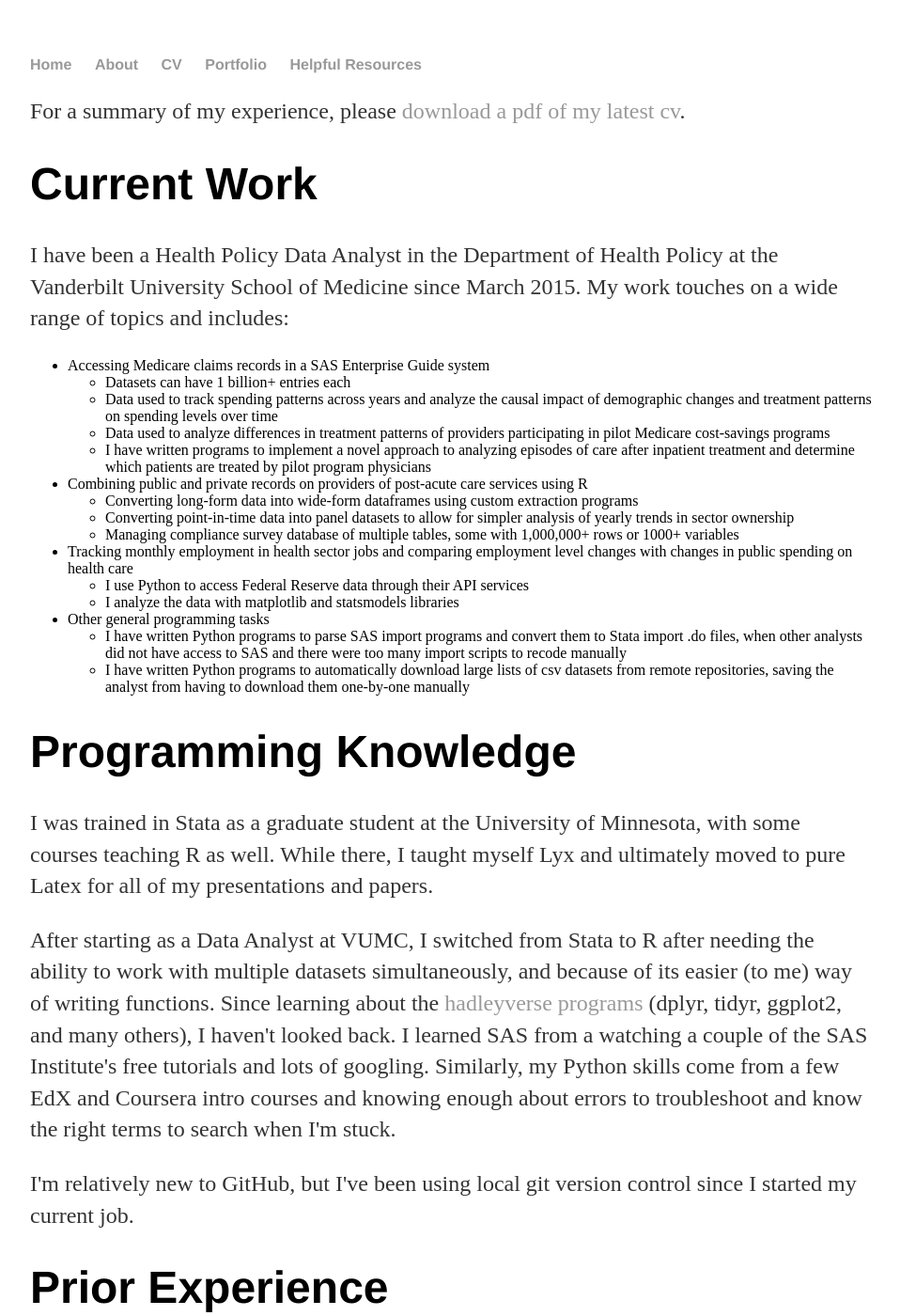
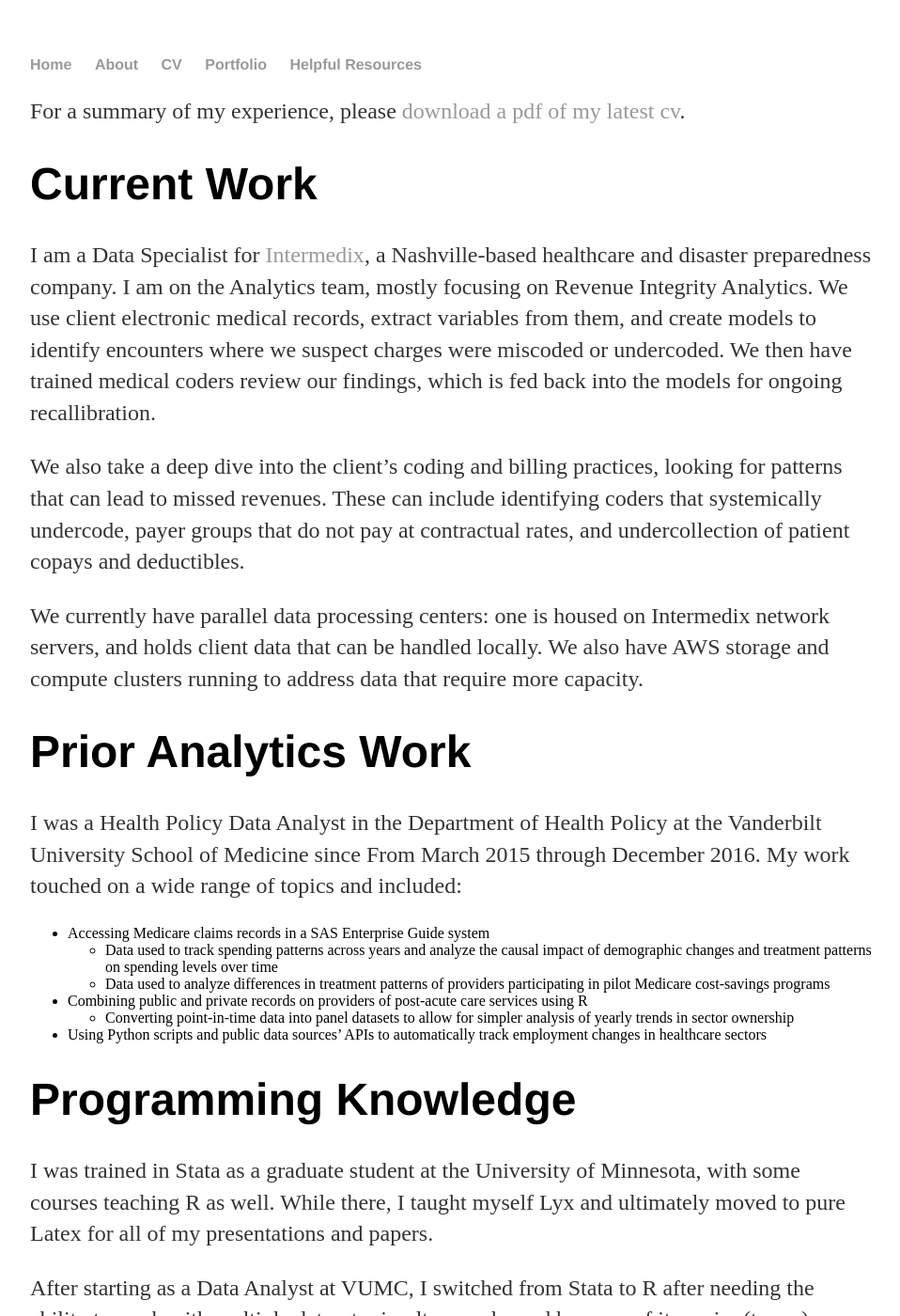
Before and after one commit to robertgambrel/robertgambrel.github.io, a Jekyll site: the page built from cv/index.md, in a window 1280 px wide and 1400 px high. Shown: the whole window at 94% size, without its empty margins (160-1118 px from the left). Built offline with Jekyll 4.4.1, drawn with Linux system fonts in a browser that asks for light colours; some of the changed text lies outside the part shown.

Commit message:
Update w/ current job info

```diff
--- a/cv/index.md
+++ b/cv/index.md
@@ -5,30 +5,27 @@ title: Robert Gambrel - CV
 For a summary of my experience, please [download a pdf of my latest cv](/assets/2016 10 Robert Gambrel Resume.pdf).
 
 # Current Work
-I have been a Health Policy Data Analyst in the Department of Health Policy at the Vanderbilt University School of Medicine since March 2015. My work touches on a wide range of topics and includes:
+I am a Data Specialist for [Intermedix](https://www.intermedix.com), a Nashville-based healthcare and disaster preparedness company. I am on the Analytics team, mostly focusing on Revenue Integrity Analytics. We use client electronic medical records, extract variables from them, and create models to identify encounters where we suspect charges were miscoded or undercoded. We then have trained medical coders review our findings, which is fed back into the models for ongoing recallibration.
+
+We also take a deep dive into the client's coding and billing practices, looking for patterns that can lead to missed revenues. These can include identifying coders that systemically undercode, payer groups that do not pay at contractual rates, and undercollection of patient copays and deductibles.
+
+We currently have parallel data processing centers: one is housed on Intermedix network servers, and holds client data that can be handled locally. We also have AWS storage and compute clusters running to address data that require more capacity.
+
+# Prior Analytics Work
+I was a Health Policy Data Analyst in the Department of Health Policy at the Vanderbilt University School of Medicine since From March 2015 through December 2016. My work touched on a wide range of topics and included:
 
 - Accessing Medicare claims records in a SAS Enterprise Guide system
-	- Datasets can have 1 billion+ entries each
 	- Data used to track spending patterns across years and analyze the causal impact of demographic changes and treatment patterns on spending levels over time
 	- Data used to analyze differences in treatment patterns of providers participating in pilot Medicare cost-savings programs
-	- I have written programs to implement a novel approach to analyzing episodes of care after inpatient treatment and determine which patients are treated by pilot program physicians
 - Combining public and private records on providers of post-acute care services using R
-	- Converting long-form data into wide-form dataframes using custom extraction programs
 	- Converting point-in-time data into panel datasets to allow for simpler analysis of yearly trends in sector ownership
-	- Managing compliance survey database of multiple tables, some with 1,000,000+ rows or 1000+ variables
-- Tracking monthly employment in health sector jobs and comparing employment level changes with changes in public spending on health care
-	- I use Python to access Federal Reserve data through their API services
-	- I analyze the data with matplotlib and statsmodels libraries
-- Other general programming tasks
-	- I have written Python programs to parse SAS import programs and convert them to Stata import .do files, when other analysts did not have access to SAS and there were too many import scripts to recode manually
-	- I have written Python programs to automatically download large lists of csv datasets from remote repositories, saving the analyst from having to download them one-by-one manually
+- Using Python scripts and public data sources' APIs to automatically track employment changes in healthcare sectors
 
 # Programming Knowledge
 I was trained in Stata as a graduate student at the University of Minnesota, with some courses teaching R as well. While there, I taught myself Lyx and ultimately moved to pure Latex for all of my presentations and papers.
 
-After starting as a Data Analyst at VUMC, I switched from Stata to R after needing the ability to work with multiple datasets simultaneously, and because of its easier (to me) way of writing functions. Since learning about the [hadleyverse programs](http://www.github.com/hadley) (dplyr, tidyr, ggplot2, and many others), I haven\'t looked back. I learned SAS from a watching a couple of the SAS Institute\'s free tutorials and lots of googling. Similarly, my Python skills come from a few EdX and Coursera intro courses and knowing enough about errors to troubleshoot and know the right terms to search when I\'m stuck.
+After starting as a Data Analyst at VUMC, I switched from Stata to R after needing the ability to work with multiple datasets simultaneously, and because of its easier (to me) way of writing functions. Since learning about the [tidyverse programs](https://www.tidyverse.com) (dplyr, tidyr, ggplot2, readr, and many others), I haven\'t looked back. I learned SAS from a watching a couple of the SAS Institute\'s free tutorials and lots of googling. Similarly, my Python and SQL skills come from a few EdX and Coursera intro courses and knowing enough about errors to troubleshoot and know the right terms to search when I\'m stuck.
 
-I\'m relatively new to GitHub, but I\'ve been using local git version control since I started my current job.
 
 # Prior Experience
 As a graduate student, I worked as a research assistant on multiple projects at the University of Minnesota, including survey analysis and time-series conflict forecasting. My substantive focus was on economic development, democratization, and public spending; my methodological training centered on game theory, formal models, and quantitative methods. I also worked for two years as an editorial assistant for [Comparative Political Studies](http://cps.sagepub.com/), a peer-reviewed journal in comparative politics.
```
